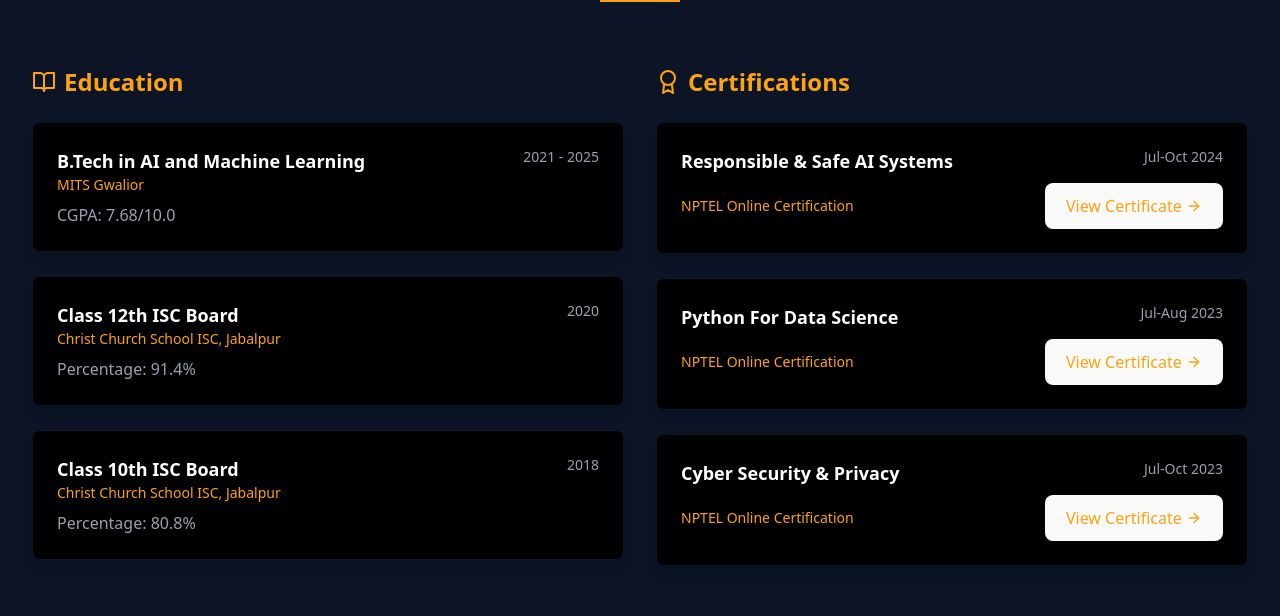
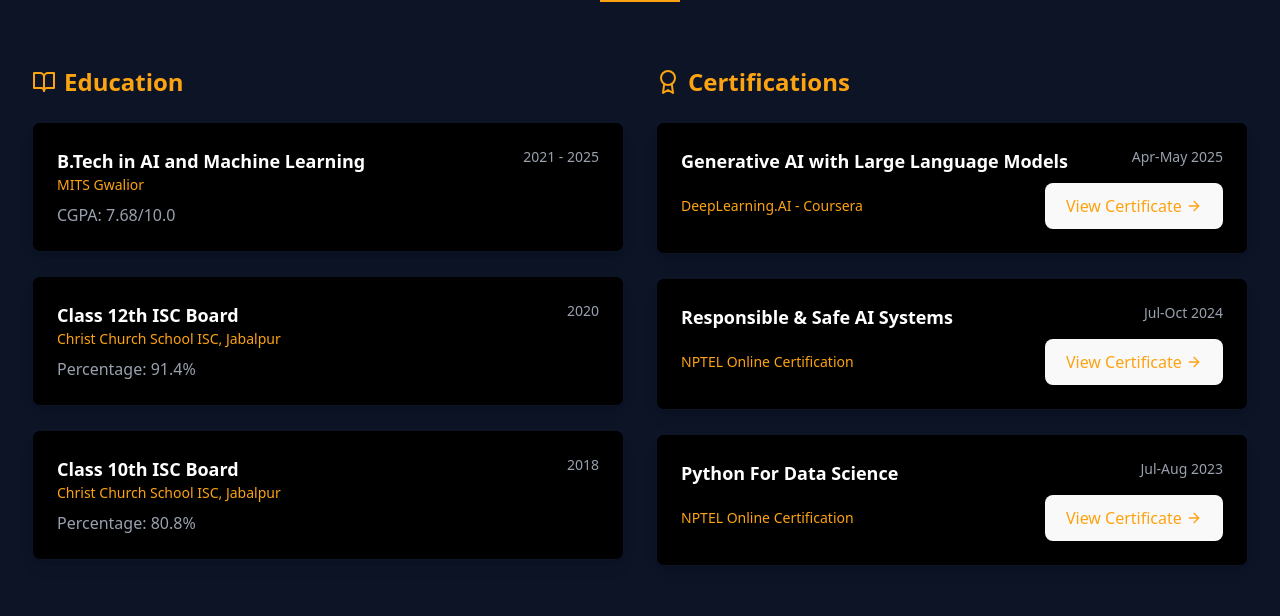
Before and after one commit to rsxxiv/Portfolio, a React (Vite) app: page / in a window 1280 px wide. Shown: the part 4440-5056 px from the top of the page. Built offline with nearby package versions, Linux system fonts and the light colour scheme.

Commit message:
updated certification

```diff
--- a/src/sections/Education.sections.tsx
+++ b/src/sections/Education.sections.tsx
@@ -76,22 +76,22 @@ const Education: React.FC = () => {
             <div className="space-y-6 flex-1">
               {[
                 {
+                  name: "Generative AI with Large Language Models",
+                  provider: "DeepLearning.AI - Coursera",
+                  date: "Apr-May 2025",
+                  link: "https://www.coursera.org/account/accomplishments/records/L2UBS7P492OJ",
+                },
+                {
                   name: "Responsible & Safe AI Systems",
                   provider: "NPTEL Online Certification",
                   date: "Jul-Oct 2024",
-                  link:"https://drive.google.com/file/d/1pJBe47Q3N4H5aK8i6i3AU-g3paGmXLKJ/view?usp=sharing",
+                  link: "https://drive.google.com/file/d/1pJBe47Q3N4H5aK8i6i3AU-g3paGmXLKJ/view?usp=sharing",
                 },
                 {
                   name: "Python For Data Science",
                   provider: "NPTEL Online Certification",
                   date: "Jul-Aug 2023",
-                  link:"https://drive.google.com/file/d/1VDAT7IJx06B8JY6k1LeNWubG9bxsWt3Z/view?usp=sharing",
-                },
-                {
-                  name: "Cyber Security & Privacy",
-                  provider: "NPTEL Online Certification",
-                  date: "Jul-Oct 2023",
-                  link:"https://drive.google.com/file/d/1rfbaYRB68DyZWUXl2x2J4LhvzO9vRJCK/view?usp=sharing",
+                  link: "https://drive.google.com/file/d/1VDAT7IJx06B8JY6k1LeNWubG9bxsWt3Z/view?usp=sharing",
                 },
               ].map((cert) => (
                 <div
@@ -107,10 +107,13 @@ const Education: React.FC = () => {
                     </div>
                   </div>
                   <div className="flex justify-between items-center mt-2">
-                    <p className="text-[#fca311] text-sm group-hover:text-white">{cert.provider}</p>
+                    <p className="text-[#fca311] text-sm group-hover:text-white">
+                      {cert.provider}
+                    </p>
                     <button
-                     onClick={() => window.open(`${cert.link}`, "_blank")}
-                    className="text-sm text-[#fca311] hover:border-amber-400 flex items-center">
+                      onClick={() => window.open(`${cert.link}`, "_blank")}
+                      className="text-sm text-[#fca311] hover:border-amber-400 flex items-center"
+                    >
                       <span>View Certificate</span>
                       <FiArrowRight className="ml-1 h-4 w-4" />
                     </button>
```
